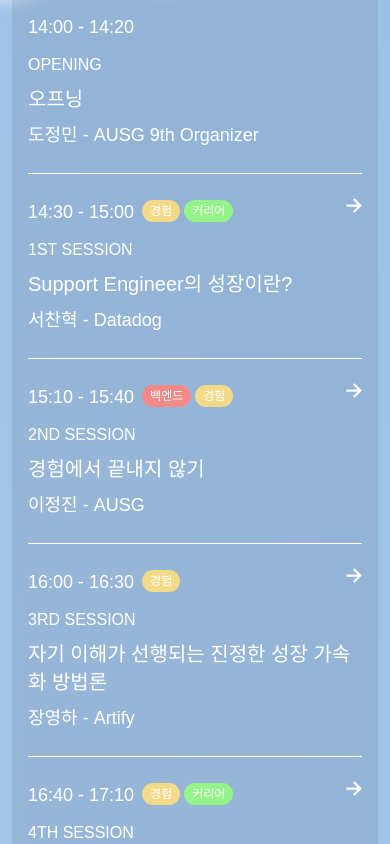
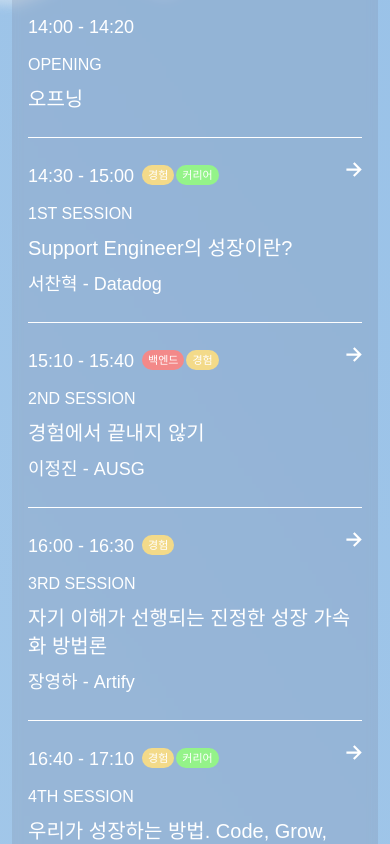
Before and after one commit to AUSG/ausgcon2025, a Next.js app: page / in a window 390 px wide. Shown: the part 1800-2644 px from the top of the page. Built offline with nearby package versions, Linux system fonts and the light colour scheme; a web font is replaced by a local one.

Commit message:
fix : 수정

```diff
--- a/src/components/faq/Arcodian.tsx
+++ b/src/components/faq/Arcodian.tsx
@@ -34,7 +34,7 @@ const Arcodian = ({ title, description }: TProps) => {
           </button>
 
           {isOpen && (
-            <div className="px-6 pb-6 text-lg font-normal whitespace-pre-line lg:px-12 lg:pb-9 lg:text-2xl">
+            <div className="px-6 pb-6 text-base font-normal whitespace-pre-line lg:px-12 lg:pb-9 lg:text-2xl">
               {description}
             </div>
           )}
--- a/src/components/map/MapSection.tsx
+++ b/src/components/map/MapSection.tsx
@@ -23,16 +23,16 @@ const MapSection = () => {
           </span>
         </div>
         <div className="font-pretendard mt-6 text-xl lg:text-2xl">
-          <div className="flex gap-3 pb-3 not-lg:flex-col lg:gap-9">
+          <div className="flex gap-2 pb-3 not-lg:flex-col lg:gap-9">
             <span className="font-extrabold lg:w-[70px]">지하철</span>
-            <span className="font-medium">
+            <span className="font-medium not-lg:text-lg">
               지하철 2호선과 분당선을 이용, 역삼역 8번 출구로 나와서 도보로 약
               5분 거리에 있습니다.
             </span>
           </div>
-          <div className="flex gap-3 pb-3 not-lg:flex-col lg:gap-9">
+          <div className="flex gap-2 pb-3 not-lg:flex-col lg:gap-9">
             <span className="font-extrabold lg:w-[70px]">버스</span>
-            <span className="font-medium">
+            <span className="font-medium not-lg:text-lg">
               역삼역 주변에는 다양한 버스 노선이 지나므로, 정류장 위치와 노선을
               확인하여 이용하시면 됩니다.
             </span>
--- a/src/components/schedule/ScheduleItem.tsx
+++ b/src/components/schedule/ScheduleItem.tsx
@@ -31,14 +31,14 @@ const ScheduleItem = ({
         !isModalBlocking && setIsModalOpen(true);
       }}
     >
-      <div className="flex w-full flex-row justify-between gap-2 lg:w-2/5 lg:flex-col">
+      <div className="flex w-full flex-row justify-between gap-1 lg:w-2/5 lg:flex-col lg:gap-2">
         <div className="flex flex-row gap-2 lg:flex-col">
           <span className="text-lg lg:text-3xl">{time}</span>
-          <div className="flex flex-row gap-1 lg:gap-2">
+          <div className="flex flex-row gap-[2px] lg:gap-2">
             {category?.map(({ name, color }) => (
               <div key={name}>
                 <span
-                  className="rounded-3xl px-2 py-1 text-xs lg:px-3 lg:text-lg"
+                  className="rounded-3xl px-[6px] py-1 text-[11px] lg:px-3 lg:text-lg"
                   style={{ background: color }}
                 >
                   {name}
--- a/src/constants/sessionData.ts
+++ b/src/constants/sessionData.ts
@@ -36,10 +36,10 @@ export const sessionData: SessionData = [
         sequence: "OPENING",
         name: `오프닝`,
         description: ` `,
-        speaker: {
-          name: "도정민",
-          team: "AUSG 9th Organizer",
-        },
+        // speaker: {
+        //   name: "도정민",
+        //   team: "AUSG 9th Organizer",
+        // },
       },
       {
         time: "14:30 - 15:00",
```
